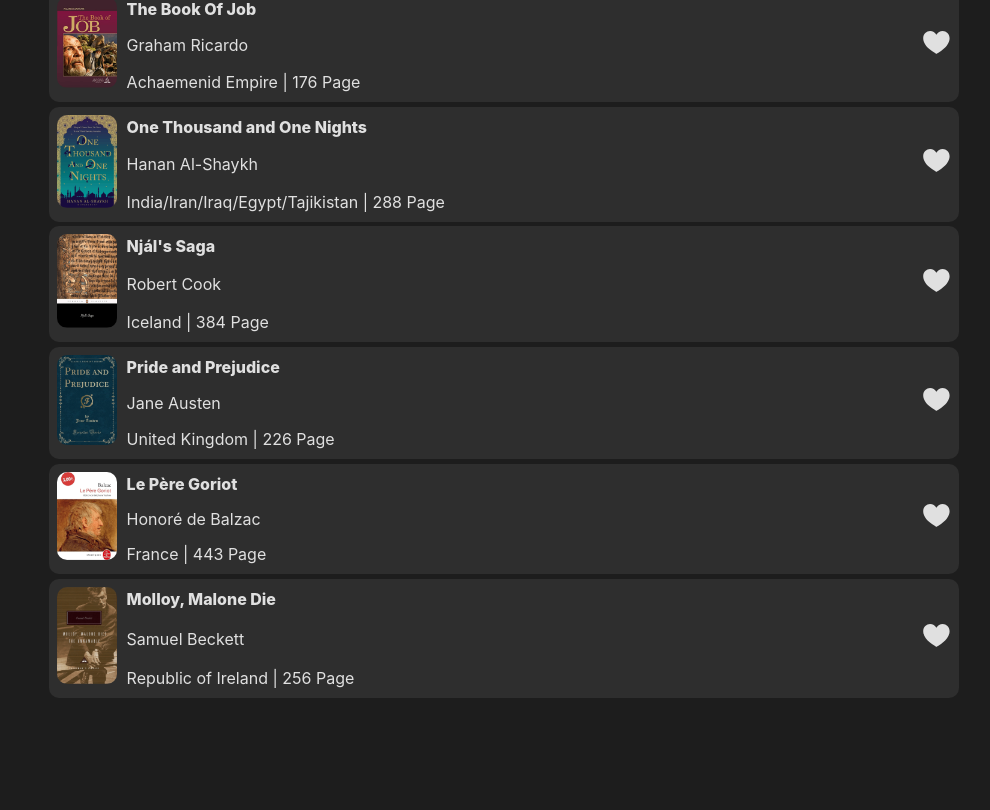
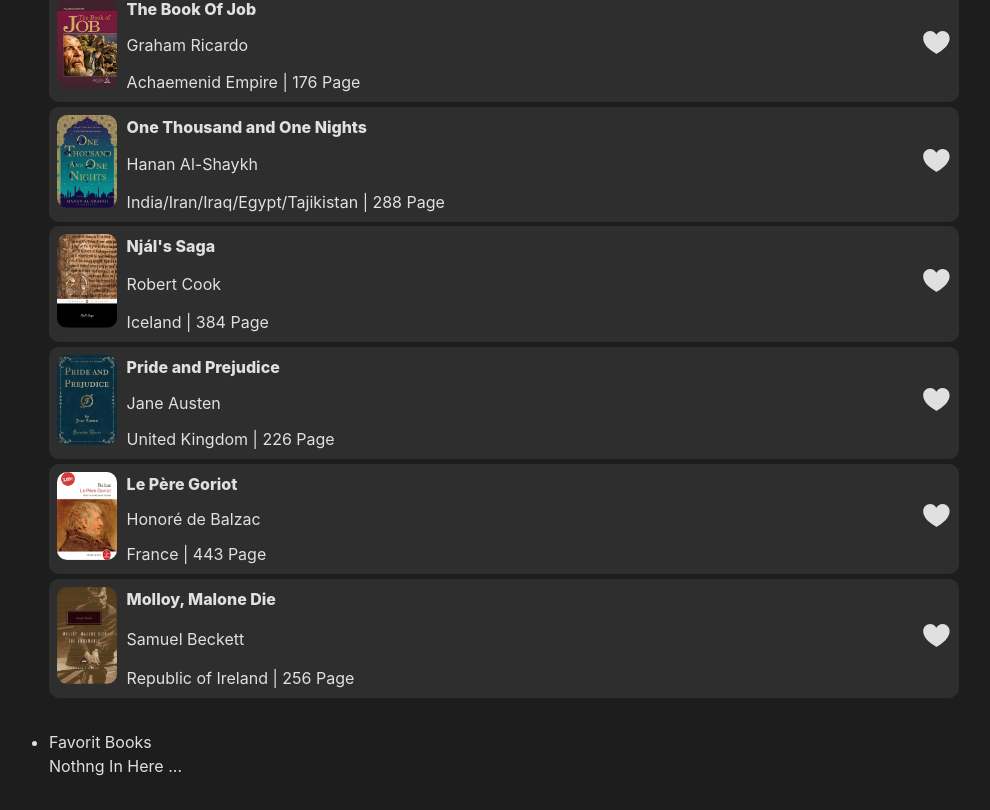
Before and after one commit to mahdl-karami/library-final, a React (Vite) app: page / in a window 1280 px wide. Shown: the part 637-1447 px from the top of the page, without its empty margins (15-1005 px from the left). Before the commit the page ends 1367 px from the top, so only its background shows below. Built offline with nearby package versions, Linux system fonts and the light colour scheme.

Commit message:
Create Favorits And Programmig

```diff
--- a/src/Components/BookCard.jsx
+++ b/src/Components/BookCard.jsx
@@ -1,6 +1,14 @@
 import { GoHeartFill } from "react-icons/go";
 
-function BookCard({ book: { title, image, author, country, pages, link } }) {
+function BookCard({ book, book: { title, image, author, country, pages, link, id }, setFavorits, favorits }) {
+	const likeHandler = (id) => {
+		if (favorits.includes(book)) {
+			const newFavorits = favorits.filter((fav) => fav.id != id);
+			setFavorits(newFavorits);
+			return;
+		}
+		setFavorits([...favorits, book]);
+	};
 	return (
 		<li>
 			<div>
@@ -17,7 +25,7 @@ function BookCard({ book: { title, image, author, country, pages, link } }) {
 					</p>
 				</span>
 			</div>
-			<button>
+			<button onClick={() => likeHandler(id)}>
 				<GoHeartFill />
 			</button>
 		</li>
--- a/src/Components/Library.jsx
+++ b/src/Components/Library.jsx
@@ -1,13 +1,34 @@
 import styles from "../Styles/library.module.css";
 import { books } from "../Constant/booksAPI";
 import BookCard from "./BookCard";
+import { useState } from "react";
 function Library() {
+	const [favorits, setFavorits] = useState([]);
 	return (
-		<ul className={styles.booksList}>
-			{books.map((b) => (
-				<BookCard key={b.id} book={b} />
-			))}
-		</ul>
+		<div className={styles.library}>
+			{/* Books List */}
+			<ul className={styles.booksList}>
+				{books.map((b) => (
+					<BookCard key={b.id} book={b} setFavorits={setFavorits} favorits={favorits} />
+				))}
+			</ul>
+			{/* Liked Books List */}
+			<ul>
+				<li>Favorit Books</li>
+				{favorits.length ? (
+					<>
+						{favorits.map(({ id, image, title }) => (
+							<li key={id}>
+								<img src={image} alt="Liked Book Image" />
+								<p>{title}</p>
+							</li>
+						))}
+					</>
+				) : (
+					<p>Nothng In Here ...</p>
+				)}
+			</ul>
+		</div>
 	);
 }
 
```
